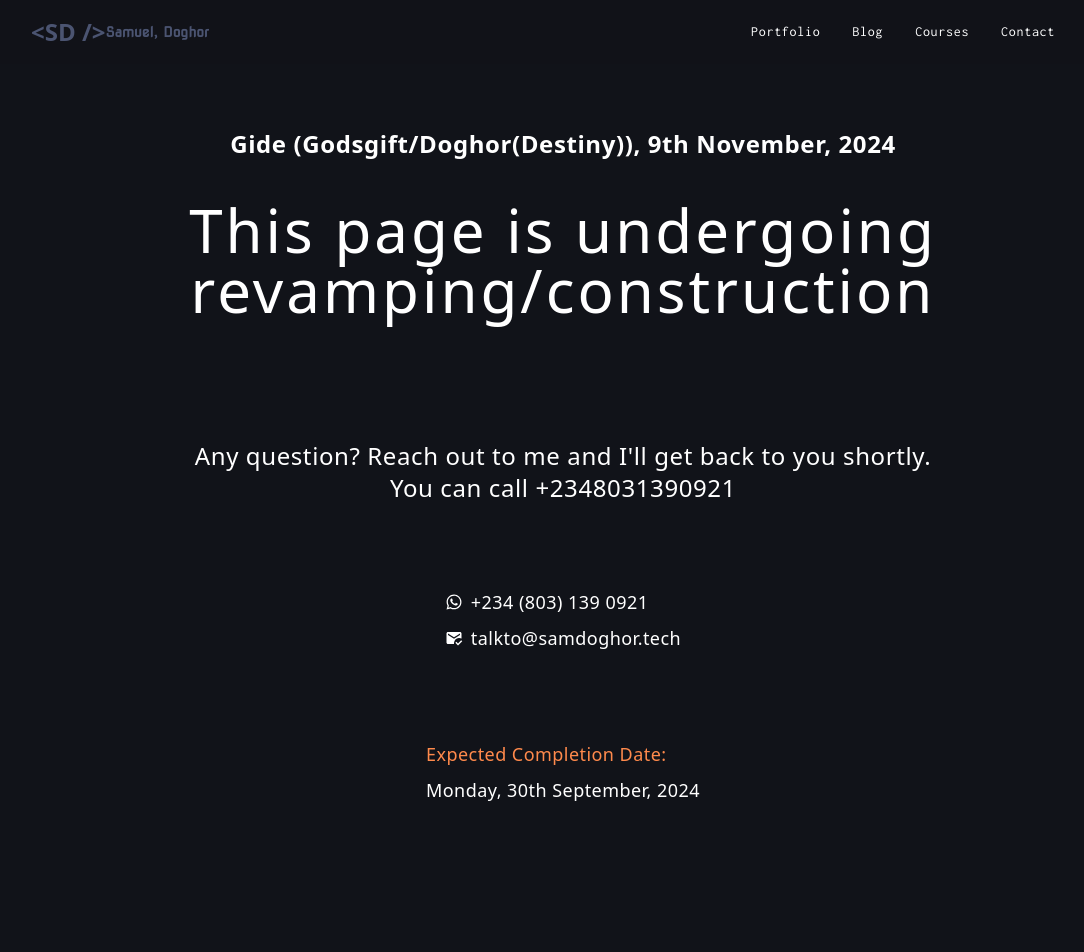
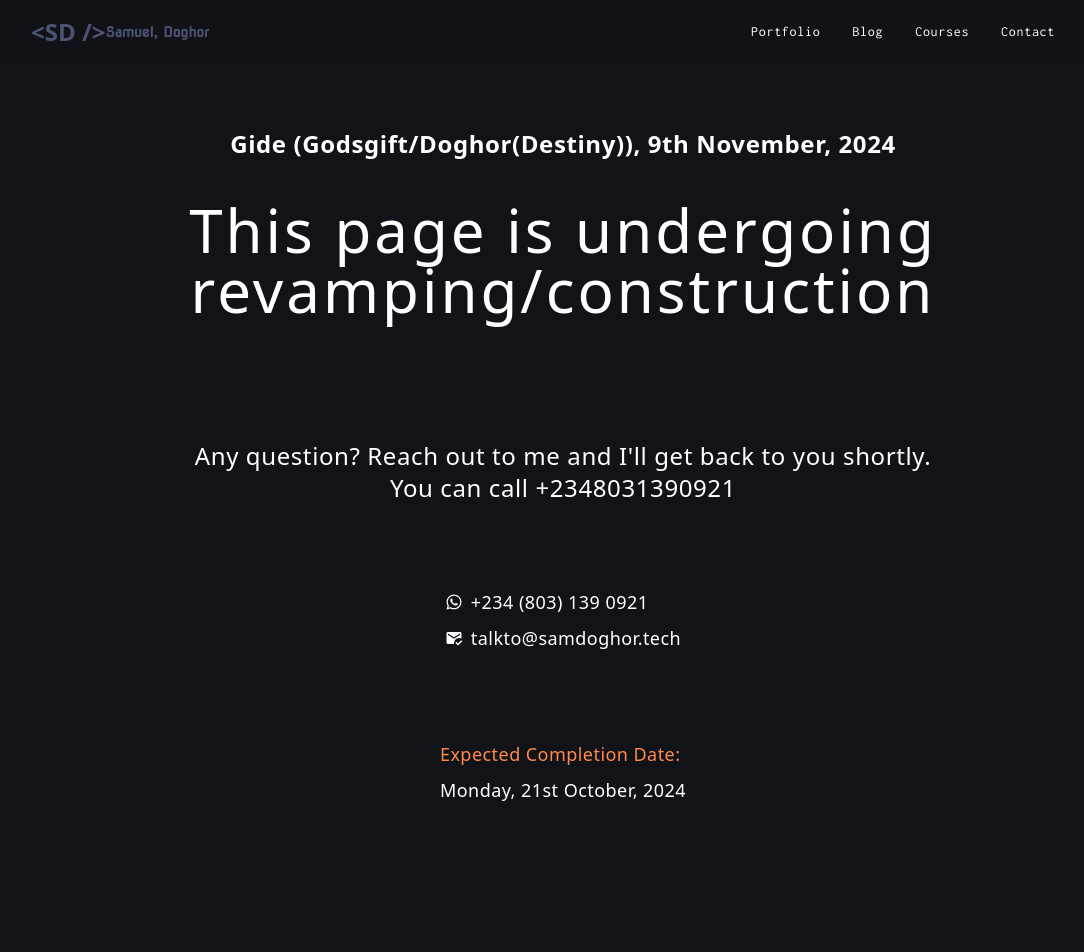
Before and after one commit to samdoghor/samdoghor.com, a React (Vite) app: page /gide in a window 1280 px wide. Shown: the top 952 px of the page, without its empty margins (97-1181 px from the left). Built offline with nearby package versions, Linux system fonts and the light colour scheme; a web font is replaced by a local one.

Commit message:
docs: update gide date

```diff
--- a/src/pages/Gide.jsx
+++ b/src/pages/Gide.jsx
@@ -23,7 +23,7 @@ const Gide = () => {
       </div>
       <MaintenanceMode
         pagetitle="Gide (Godsgift/Doghor(Destiny)), 9th November, 2024"
-        expectedCompletion="Monday, 30th September, 2024"
+        expectedCompletion="Monday, 21st October, 2024"
       />
     </>
   );
```
